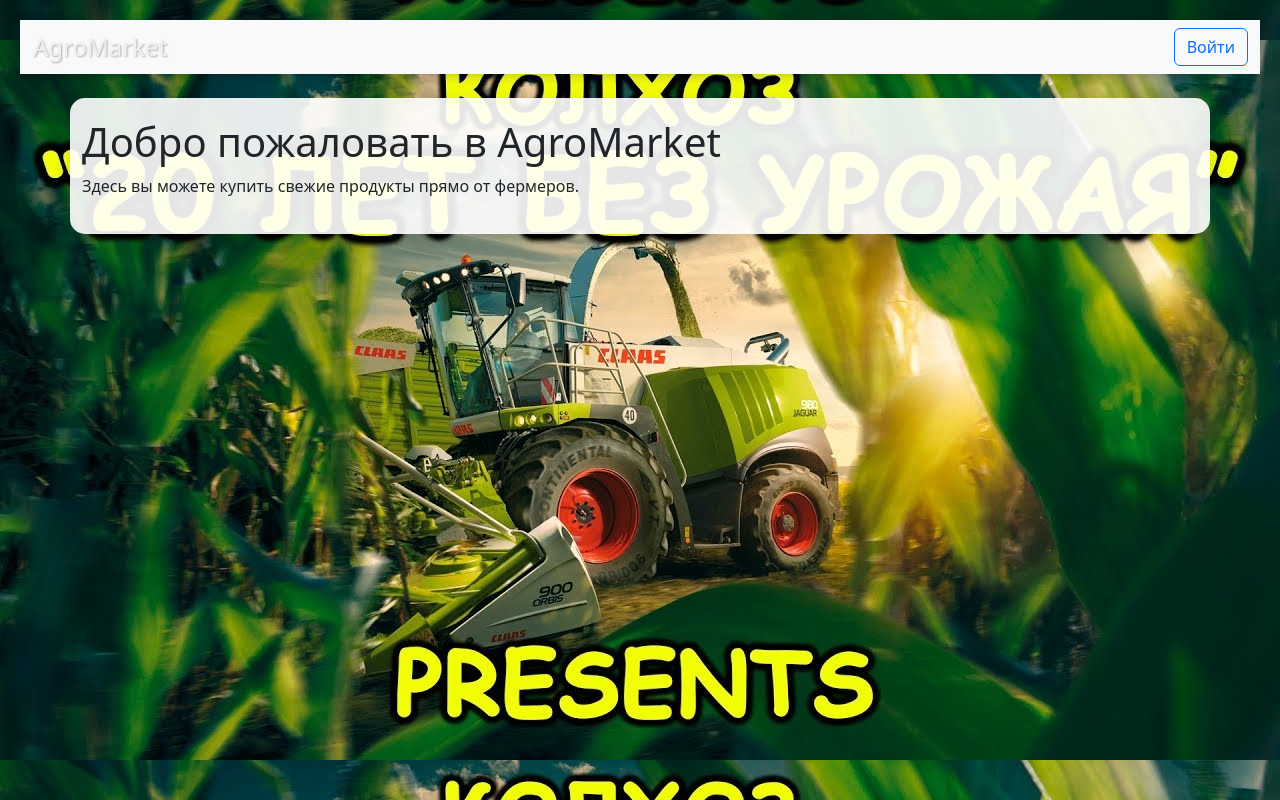
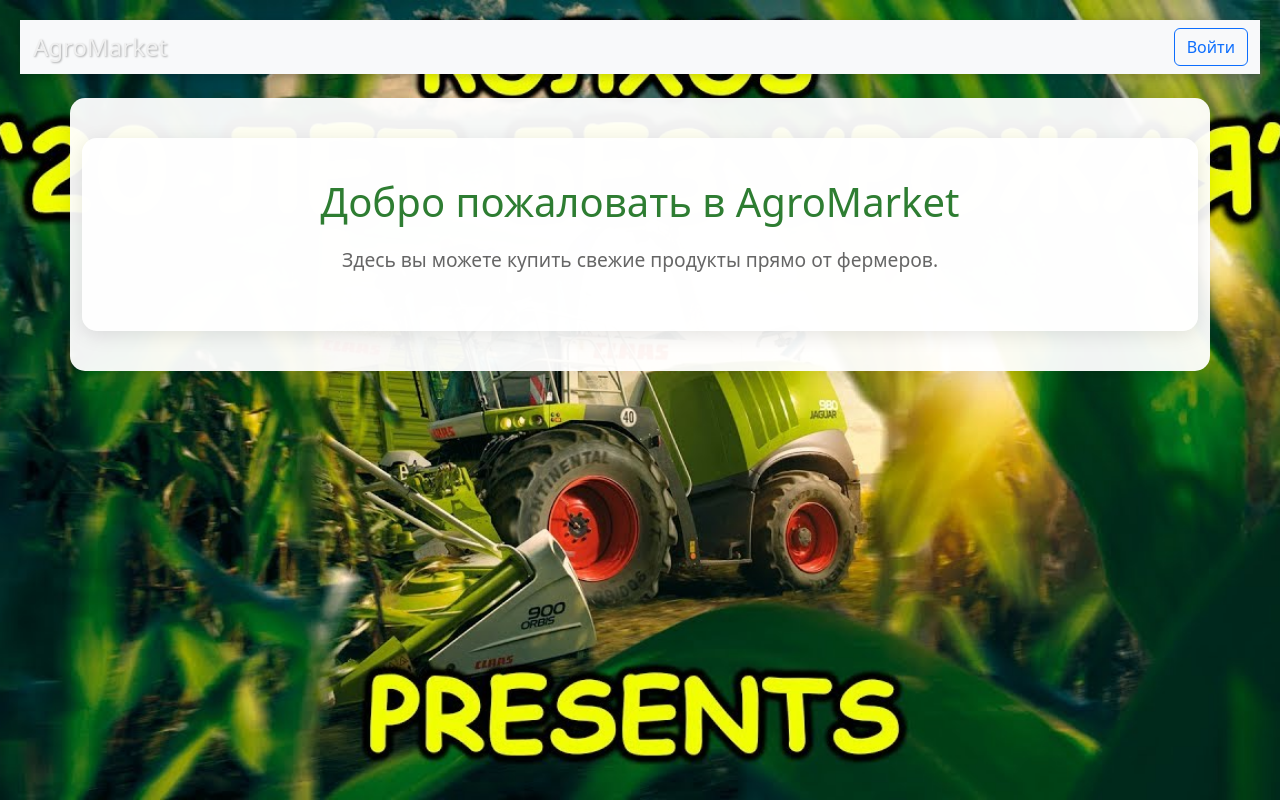
Before and after one commit to Limarz/agromarket-frontend, a React (Create React App) app: page / in a window 1280 px wide. Built offline with nearby package versions, Linux system fonts and the light colour scheme; no server answers.

Commit message:
Fix background image stretching and improve Home page styling

```diff
--- a/src/pages/Home.js
+++ b/src/pages/Home.js
@@ -2,7 +2,7 @@ import React from 'react';
 
 function Home() {
   return (
-    <div>
+    <div className="container">
       <h1>Добро пожаловать в AgroMarket</h1>
       <p>Здесь вы можете купить свежие продукты прямо от фермеров.</p>
     </div>
--- a/src/styles.css
+++ b/src/styles.css
@@ -1,8 +1,13 @@
 /* Общие стили */
 body {
   font-family: 'Roboto', sans-serif;
-  background-image: url('../public/background.jpg');  background-attachment: fixed;
+  background-image: url('/background.jpg'); /* Исправляем путь */
+  background-attachment: fixed;
   background-position: center;
+  background-repeat: no-repeat;
+  background-size: cover;
+  min-height: 100vh;
+  margin: 0;
   color: #333;
 }
 
@@ -10,10 +15,23 @@ body {
 .container {
   max-width: 1200px;
   margin: 0 auto;
-  padding: 20px;
-  background-color: rgba(255, 255, 255, 0.9);
+  padding: 40px; /* Увеличиваем отступы для лучшего вида */
+  background-color: rgba(255, 255, 255, 0.95); /* Делаем фон чуть менее прозрачным */
   border-radius: 15px;
   box-shadow: 0 4px 20px rgba(0, 0, 0, 0.1);
+  text-align: center; /* Центрируем текст */
+}
+
+/* Стили для заголовка и текста */
+.container h1 {
+  font-size: 2.5rem; /* Увеличиваем размер заголовка */
+  color: #2e7d32; /* Цвет, как у навигации */
+  margin-bottom: 20px;
+}
+
+.container p {
+  font-size: 1.2rem;
+  color: #666;
 }
 
 /* Навигация */
```
